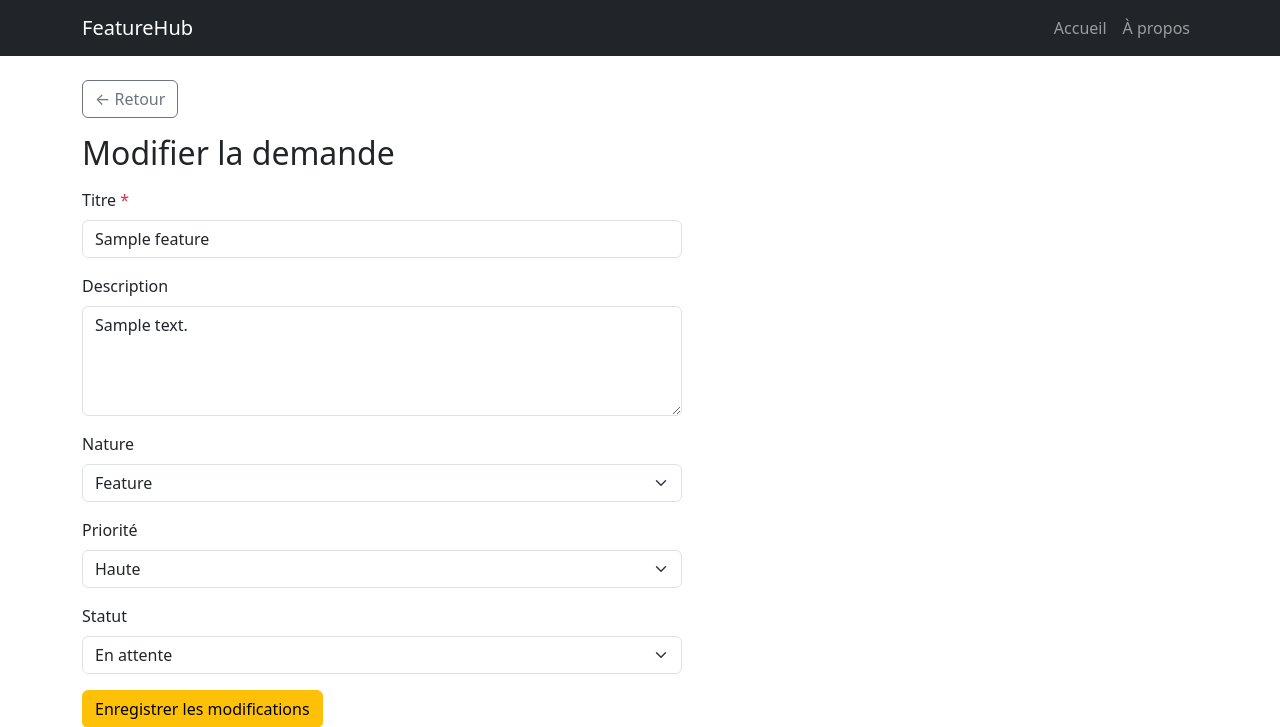
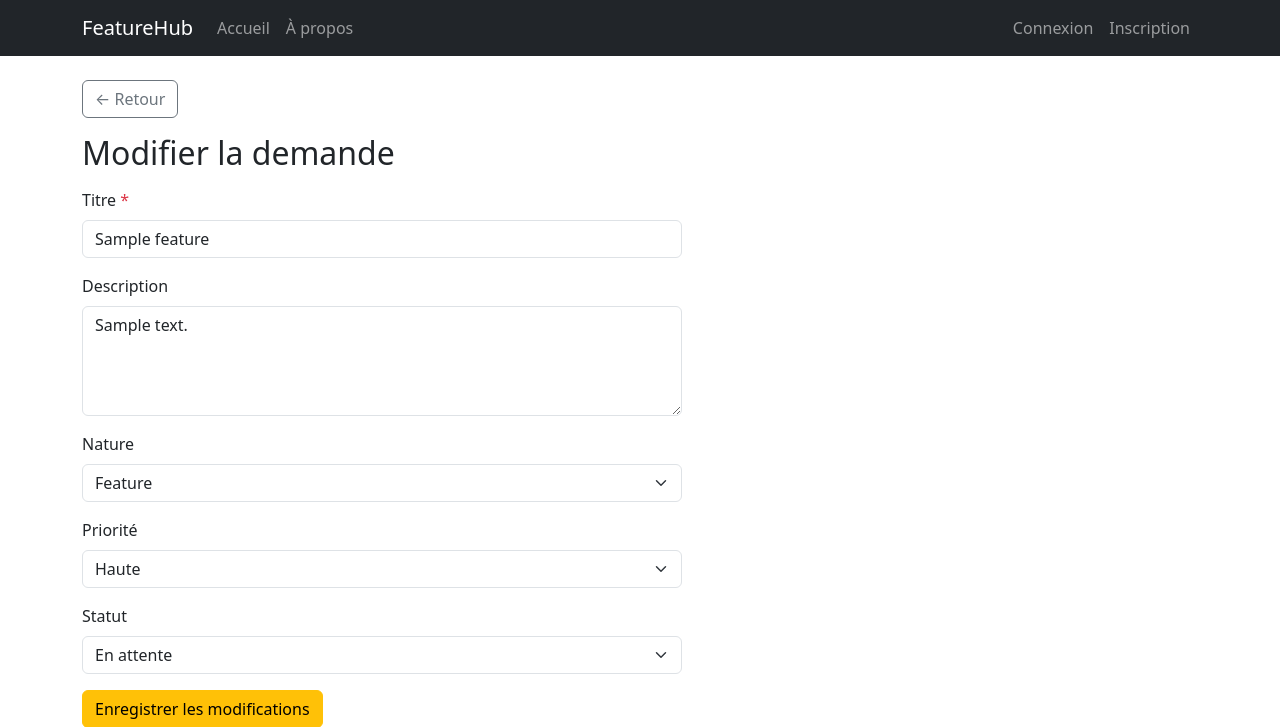
Before and after one commit to ahmetkusay-demir-vinci/Archiweb_Tp, a Flask app: template featureHub_app/app/templates/main/edit_feature.html in a window 1280 px wide. Shown: the top 727 px of the page. Run offline with Flask 3, Linux system fonts and the light colour scheme; the template is opened without the code that fills it: most values are stand-ins (such as "Sample title", 1, 10 or a date in 2020).

Commit message:
add: FeatureHub 3, exo 4

```diff
--- a/featureHub_app/app/templates/base.html
+++ b/featureHub_app/app/templates/base.html
@@ -17,11 +17,19 @@
 <body>
     <nav class="navbar navbar-expand-lg navbar-dark bg-dark">
         <div class="container">
-            <!-- AVANT : url_for('index') — APRES : url_for('main.index') -->
             <a class="navbar-brand" href="{{ url_for('main.index') }}">FeatureHub</a>
-            <div class="navbar-nav">
+            <div class="navbar-nav me-auto">
                 <a class="nav-link {% if active_page == 'index' %}active{% endif %}" href="{{ url_for('main.index') }}">Accueil</a>
                 <a class="nav-link {% if active_page == 'about' %}active{% endif %}" href="{{ url_for('main.about') }}">À propos</a>
+            </div>
+            <div class="navbar-nav">
+                {% if current_user.is_authenticated %}
+                    <span class="navbar-text me-3">Bonjour, {{ current_user.username }}</span>
+                    <a class="nav-link" href="{{ url_for('auth.logout') }}">Déconnexion</a>
+                {% else %}
+                    <a class="nav-link {% if active_page == 'login' %}active{% endif %}" href="{{ url_for('auth.login') }}">Connexion</a>
+                    <a class="nav-link {% if active_page == 'register' %}active{% endif %}" href="{{ url_for('auth.register') }}">Inscription</a>
+                {% endif %}
             </div>
         </div>
     </nav>
```
